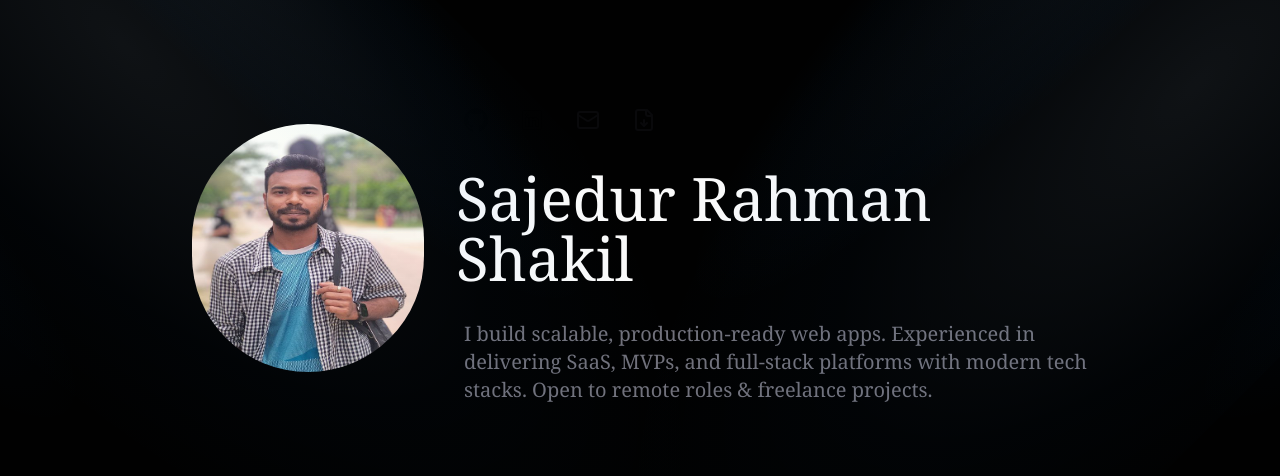
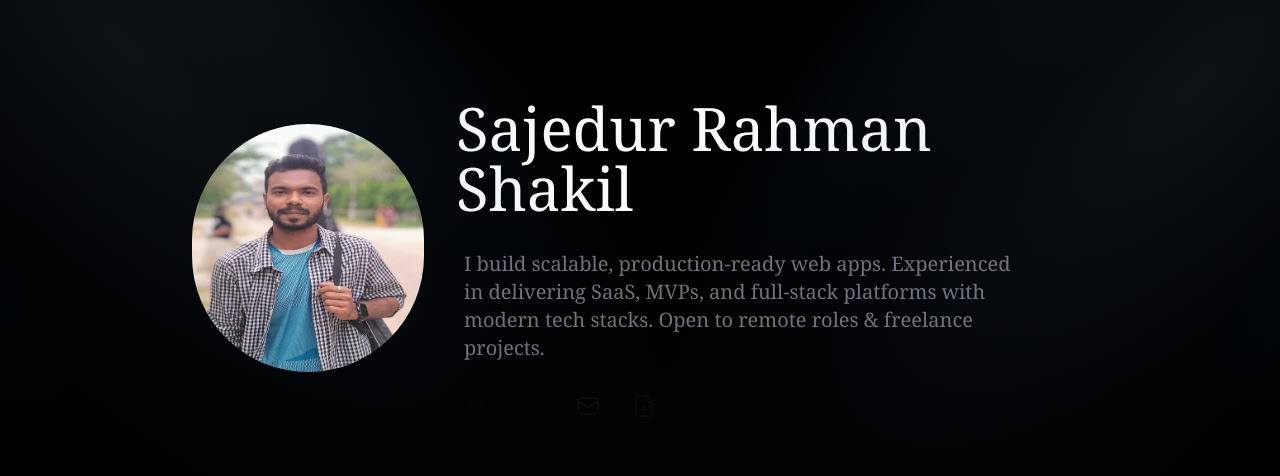
Before and after one commit to sajedur22/portfolio-website, a Next.js app: page / in a window 1280 px wide. Shown: the part 126-602 px from the top of the page. Built offline with nearby package versions, Linux system fonts and the light colour scheme; no server answers.

Commit message:
hero css

```diff
--- a/components/common/hero.jsx
+++ b/components/common/hero.jsx
@@ -9,34 +9,39 @@ import LinkedinIcon from "@/public/images/linkedin.svg";
 import Link from "next/link";
 export function Hero() {
     return (
-        <section id={'home'} className=" h-[42rem] w-full rounded-md flex md:items-center md:justify-center bg-black/[0.96] antialiased bg-grid-white/[0.02] relative overflow-hidden top-0 right-0 pt-3">
-            <Spotlight />
+        <section
+            id="home"
+            className="h-[42rem] w-full rounded-md flex md:items-center md:justify-center bg-black/[0.96] antialiased bg-grid-white/[0.02] relative overflow-hidden pt-3"
+        >
+            <Spotlight/>
 
-            <div className={'flex flex-col md:flex-row justify-center items-center lg:px-[15%] md:gap-8 content-center px-16 gap-0'}>
+            <div className="flex flex-col md:flex-row justify-center items-center lg:px-[15%] md:gap-8 px-8 gap-6">
+                {/* Profile Image */}
                 <Image
                     src={profile}
-                     alt={'profile'}
-                    className={'rounded-full flex-shrink-0 w-[12.5rem] h-[14.5rem] md:w-[14.5rem] md:h-[15.5rem] '}
+                    alt="profile"
+                    className="rounded-full flex-shrink-0 w-[10.5rem] h-[11.5rem] md:w-[14.5rem] md:h-[15.5rem]"
                     width={512}
                     height={512}
-                    priority={true}
+                    priority
                 />
 
-                <div className={'flex flex-col justify-center'}>
-
-
-                    <h1 className={'text-2xl md:text-6xl font-serif text-center md:text-start text-primary-foreground pt-4 md:pt-7 gap-2'}>
+                {/* Text + Links */}
+                <div className="flex flex-col justify-center items-center md:items-start text-center md:text-left">
+                    {/* Heading */}
+                    <h1 className="text-2xl md:text-6xl font-serif text-primary-foreground pt-4 md:pt-7">
                         Sajedur Rahman Shakil
                     </h1>
-                    <p className={'font-serif text-muted-foreground text-sm md:text-xl sm:text-1xl text-center md:text-start pt-4 md:pt-8 pl-5 md:pl-2'}>
-                        I build scalable, production-ready web apps.
-                        Experienced in delivering SaaS,
-                        MVPs, and full-stack platforms with modern tech stacks.
-                        Open to remote roles & freelance projects.
+
+                    {/* Paragraph */}
+                    <p className="font-serif text-muted-foreground text-sm md:text-xl pt-4 md:pt-8 md:pl-2 max-w-xl">
+                        I build scalable, production-ready web apps. Experienced in delivering
+                        SaaS, MVPs, and full-stack platforms with modern tech stacks. Open to
+                        remote roles & freelance projects.
                     </p>
 
-                    <div className="flex flex-row md:order-first justify-center md:justify-start gap-4 mb-4 pt-2 md:mb-0">
-
+                    {/* Social Links (always last on mobile) */}
+                    <div className="flex flex-row justify-center md:justify-start gap-4 mt-6 order-last md:order-none">
                         <Link
                             href="https://github.com/sajedur22"
                             target="_blank"
@@ -70,24 +75,28 @@ export function Hero() {
                             className="social-link"
                             aria-label="Send me an email"
                         >
-
-                            <Mail className="invert-0 dark:invert transition-all duration-300" width={24} height={24}/>
+                            <Mail
+                                className="invert-0 dark:invert transition-all duration-300"
+                                width={24}
+                                height={24}
+                            />
                         </Link>
                         <Link
-                            href="/"
+                            href="/sajedur22cv.pdf"
                             target="_blank"
+                            download
                             className="social-link"
                             aria-label="Download My Resume"
                         >
-                            <FileDown className="invert-0 dark:invert transition-all duration-300" width={24}
-                                      height={24}/>
+                            <FileDown
+                                className="invert-0 dark:invert transition-all duration-300"
+                                width={24}
+                                height={24}
+                            />
                         </Link>
                     </div>
-
                 </div>
             </div>
-
-
         </section>
     );
 }
```
Also changed, not shown: lib/data.js, 1 other file (tests, documents, lock files or other folders).
